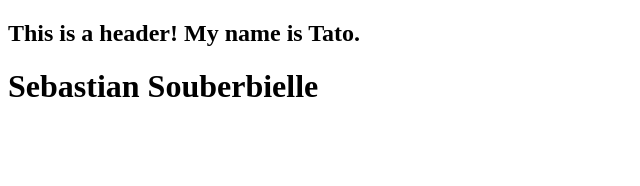
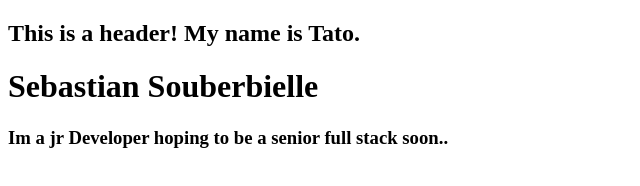
Before and after one commit to ssouberbielle/git-test-course, a website: page index.html in a window 1280 px wide. Shown: the whole page, without its empty margins (0-640 px from the left). Drawn offline with Linux system fonts and the light colour scheme.

```diff
--- a/index.html
+++ b/index.html
@@ -11,5 +11,6 @@
         This is a header! My name is Tato.
     </h2>
     <h1>Sebastian Souberbielle</h1>
+    <h3>Im a jr Developer hoping to be a senior full stack soon..</h3>
 </body>
 </html>
```
